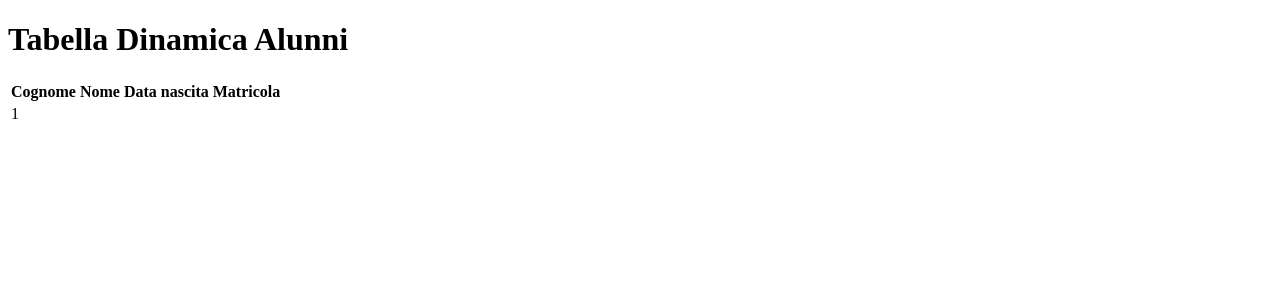
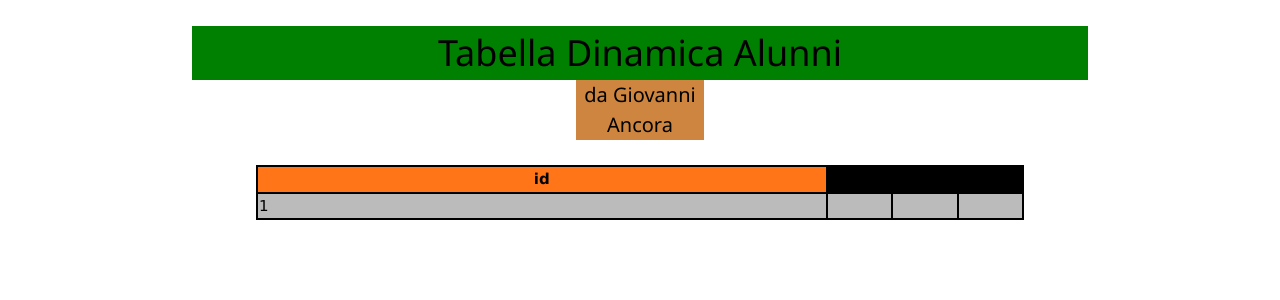
Before and after one commit to GiovanniAncora/db5CI, a Flask app: page / in a window 1280 px wide. Shown: the top 300 px of the page. Run offline with Flask 3, Linux system fonts and the light colour scheme; tables that the repository leaves empty or names only in its code hold one stand-in row (values such as "Sample post").

Commit message:
Header dinamici, creazione stile

```diff
--- a/app.py
+++ b/app.py
@@ -7,12 +7,11 @@
 cursore.execute(query)
 
 risultato = cursore.fetchall()
-print(risultato)
 
 app = Flask(__name__)
 
 @app.route('/')
 def index():
-    return render_template('index.html', alunni= risultato)
+    return render_template('index.html', alunni= risultato, campi= cursore.description)
 
 app.run(debug=True)
--- /dev/null
+++ b/static/style.css
@@ -0,0 +1,29 @@
+table{
+    background-color: black;
+    width: 60%;
+    margin: auto;
+}
+
+thead{
+    background-color: #ff7518;
+}
+
+tbody{
+    background-color: #BBBBBB;
+}
+
+h1{
+    background-color: green;
+    width: 70%;
+    margin: auto;
+    margin-top: 2%;
+    text-align: center;
+}
+
+h4{
+    background-color: peru;
+    width: 10%;
+    margin: auto;
+    margin-bottom: 2%;
+    text-align: center;
+}
--- a/templates/index.html
+++ b/templates/index.html
@@ -3,17 +3,19 @@
 <head>
     <meta charset="UTF-8">
     <meta name="viewport" content="width=device-width, initial-scale=1.0">
+    <link rel="stylesheet" href="https://www.w3schools.com/w3css/4/w3.css">
+    <link rel="stylesheet" href="static/style.css">
     <title>Alunni</title>
 </head>
 <body>
     <h1>Tabella Dinamica Alunni</h1>
+    <h4>da Giovanni Ancora</h4>
     <table>
         <thead>
             <tr>
-                <th>Cognome</th>
-                <th>Nome</th>
-                <th>Data nascita</th>
-                <th>Matricola</th>
+                {% for campo in campi%}
+                <th>{{campo[0]}}</th>
+                {% endfor %}
             </tr>
         </thead>
         <tbody>
```
